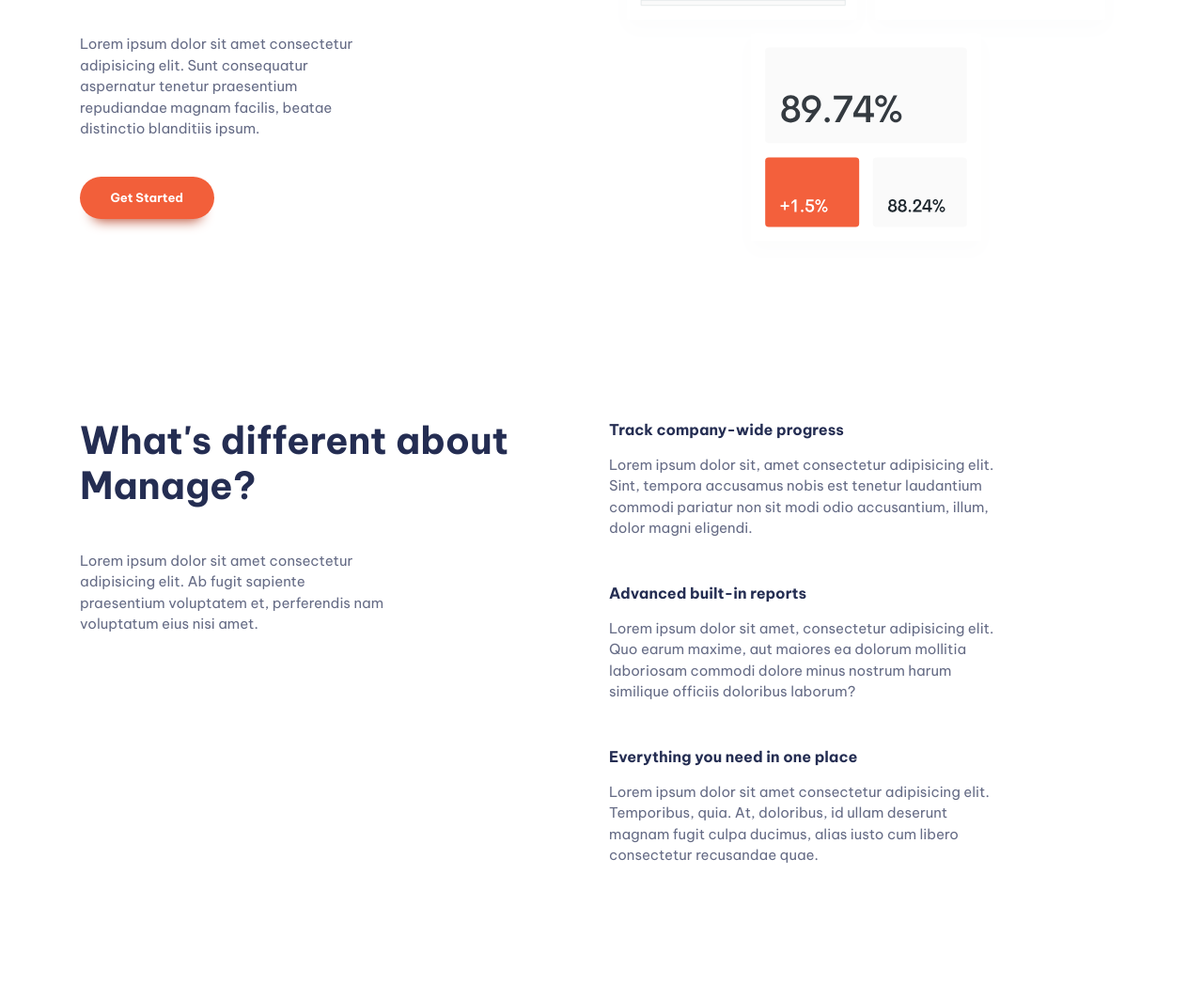
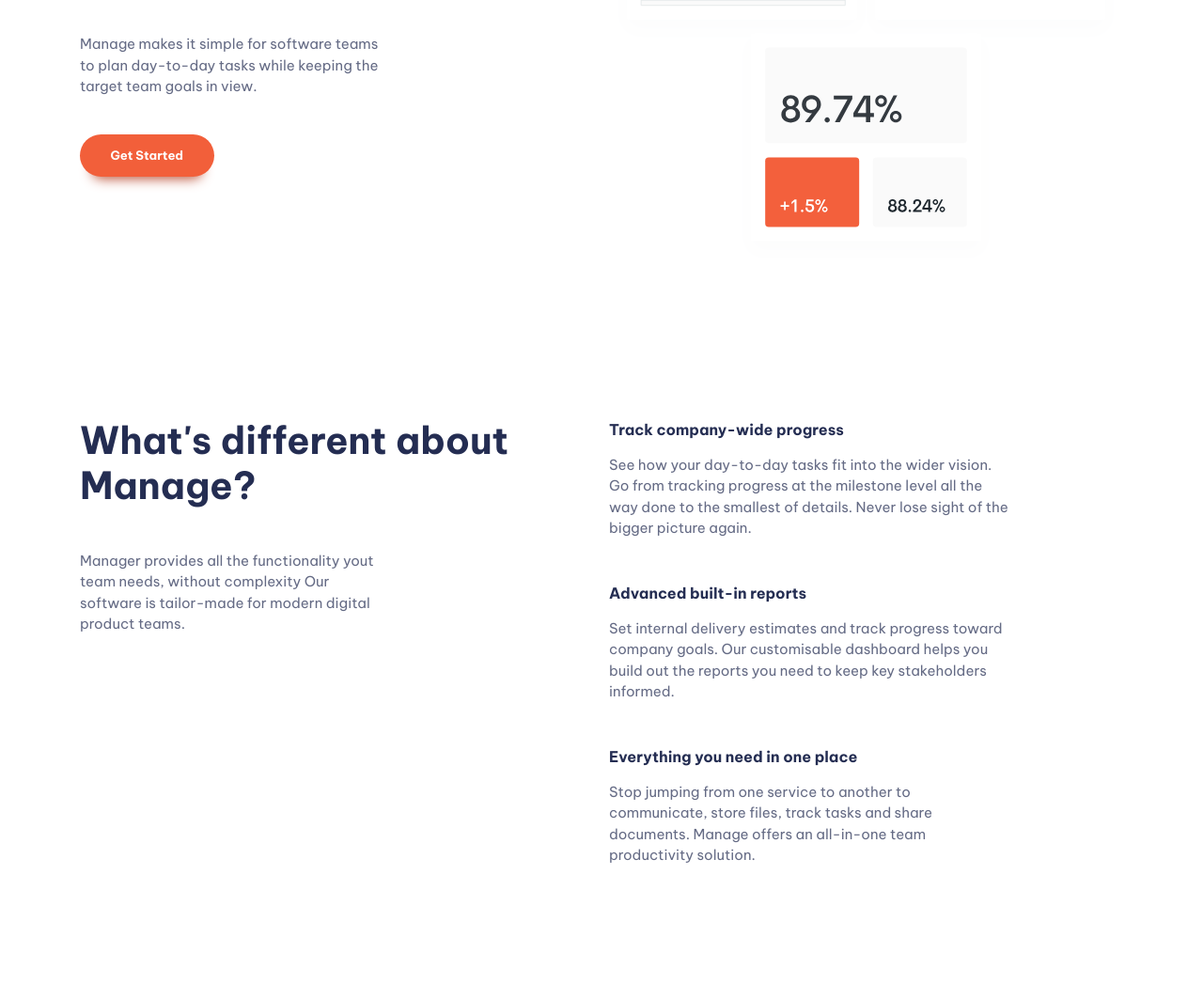
Before and after one commit to Milltiades/HTML-CSS-, a website built with Vite: page index.html in a window 1280 px wide. Shown: the part 384-1431 px from the top of the page at 94% size. Built offline with nearby package versions, Linux system fonts and the light colour scheme.

Commit message:
changed html text

```diff
--- a/index.html
+++ b/index.html
@@ -47,9 +47,8 @@
                 Bring everyone together to build better products.
               </h1>
               <p>
-                Lorem ipsum dolor sit amet consectetur adipisicing elit. Sunt
-                consequatur aspernatur tenetur praesentium repudiandae magnam
-                facilis, beatae distinctio blanditiis ipsum.
+                Manage makes it simple for software teams to plan day-to-day
+                tasks while keeping the target team goals in view.
               </p>
               <button class="button">Get Started</button>
             </div>
@@ -68,9 +67,9 @@
                 What's different about Manage?
               </h2>
               <p>
-                Lorem ipsum dolor sit amet consectetur adipisicing elit. Ab
-                fugit sapiente praesentium voluptatem et, perferendis nam
-                voluptatum eius nisi amet.
+                Manager provides all the functionality yout team needs, without
+                complexity Our software is tailor-made for modern digital
+                product teams.
               </p>
             </div>
             <div>
@@ -79,10 +78,10 @@
                   <div class="flow" style="--flow-spacer: 1em">
                   <h3 class="fs-600 fw-bold">Track company-wide progress</h3>
                   <p data-width="wide">
-                    Lorem ipsum dolor sit, amet consectetur adipisicing elit.
-                    Sint, tempora accusamus nobis est tenetur laudantium commodi
-                    pariatur non sit modi odio accusantium, illum, dolor magni
-                    eligendi.
+                    See how your day-to-day tasks fit into the wider vision. Go
+                    from tracking progress at the milestone level all the way
+                    done to the smallest of details. Never lose sight of the
+                    bigger picture again.
                   </p>
                 </div>
                 </li>
@@ -90,10 +89,9 @@
                   <div class="flow" style="--flow-spacer: 1em">
                   <h3 class="fs-600 fw-bold">Advanced built-in reports</h3>
                   <p data-width="wide">
-                    Lorem ipsum dolor sit amet, consectetur adipisicing elit.
-                    Quo earum maxime, aut maiores ea dolorum mollitia laboriosam
-                    commodi dolore minus nostrum harum similique officiis
-                    doloribus laborum?
+                    Set internal delivery estimates and track progress toward
+                    company goals. Our customisable dashboard helps you build
+                    out the reports you need to keep key stakeholders informed.
                   </p>
                 </div>
                 </li>
@@ -103,10 +101,9 @@
                     Everything you need in one place
                   </h3>
                   <p data-width="wide">
-                    Lorem ipsum dolor sit amet consectetur adipisicing elit.
-                    Temporibus, quia. At, doloribus, id ullam deserunt magnam
-                    fugit culpa ducimus, alias iusto cum libero consectetur
-                    recusandae quae.
+                    Stop jumping from one service to another to communicate,
+                    store files, track tasks and share documents. Manage offers
+                    an all-in-one team productivity solution.
                   </p>
                 </div>
                 </li>
```
